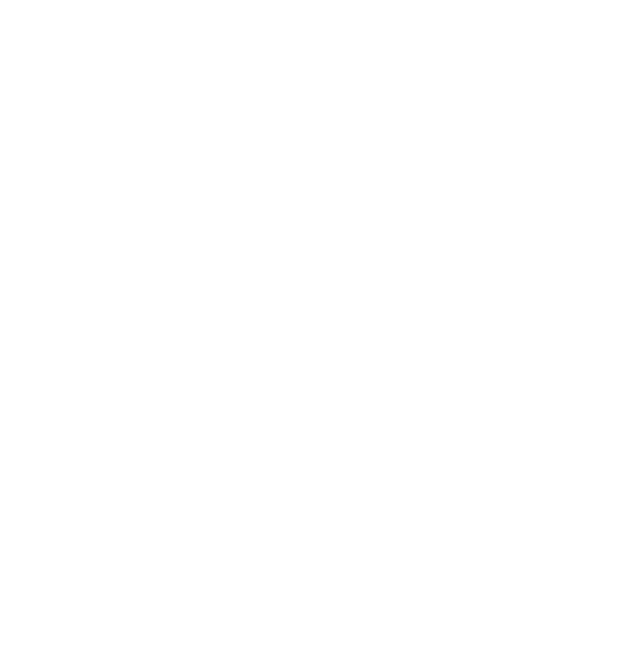
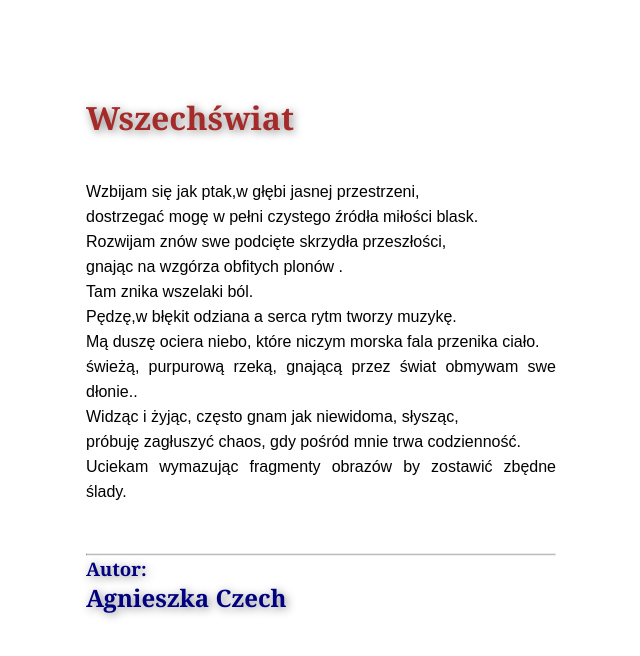
Before and after one commit to next-mr/nauka-gita, a plain HTML site: page index.html in a window 1280 px wide. Shown: the whole page, without its empty margins (319-959 px from the left). Drawn offline with Linux system fonts and the light colour scheme.

Commit message:
I added a title, content and author for the page

```diff
--- a/css/style.scss
+++ b/css/style.scss
@@ -3,3 +3,37 @@
   padding: 0;
   box-sizing: border-box;
 }
+
+body {
+  font-family: Georgia, 'Times New Roman', sans-serif;
+}
+
+.container {
+  max-width: 470px;
+  margin: 0 auto;
+}
+
+.poem {
+  max-width: 100%;
+  max-height: 100%;
+  margin: 0 auto;
+  transform: translate(0%,10%);
+}
+
+.poem__h1 {
+  padding: 40px 0;
+  color: brown;
+  text-shadow: 2px 2px 10px grey;
+}
+
+.poem__author, .poem__name {
+  color: navy;
+  text-shadow: 2px 2px 10px grey;
+}
+
+.poem__p {
+  padding-bottom: 50px;
+  text-align: justify;
+  font-family: Arial, Helvetica, sans-serif;
+  line-height: 25px;
+}
--- a/index.html
+++ b/index.html
@@ -9,6 +9,22 @@
 </head>
 
 <body>
+  <div class="container">
+    <div class="poem">
+      <h1 class="poem__h1">Wszechświat</h1>
+      <p class="poem__p">Wzbijam się jak ptak,w głębi jasnej przestrzeni, <br>dostrzegać mogę w pełni czystego źródła
+        miłości blask.<br>Rozwijam
+        znów swe podcięte skrzydła przeszłości, <br>gnając na wzgórza obfitych plonów .<br>Tam znika wszelaki ból.<br>
+        Pędzę,w błękit odziana a serca rytm tworzy muzykę.<br>
+        Mą duszę ociera niebo, które niczym morska fala przenika ciało.<br>
+        świeżą, purpurową rzeką, gnającą przez świat obmywam swe dłonie..<br>
+        Widząc i żyjąc, często gnam jak niewidoma, słysząc,<br> próbuję zagłuszyć chaos, gdy pośród mnie trwa
+        codzienność.<br>Uciekam wymazując fragmenty obrazów by zostawić zbędne ślady.</p>
+      <hr>
+      <h3 class="poem__author">Autor:</h2>
+        <h2 class="poem__name">Agnieszka Czech</h2>
+    </div>
+  </div>
 
 </body>
 
```
Also changed, not shown: css/style.css, 1 other file.
